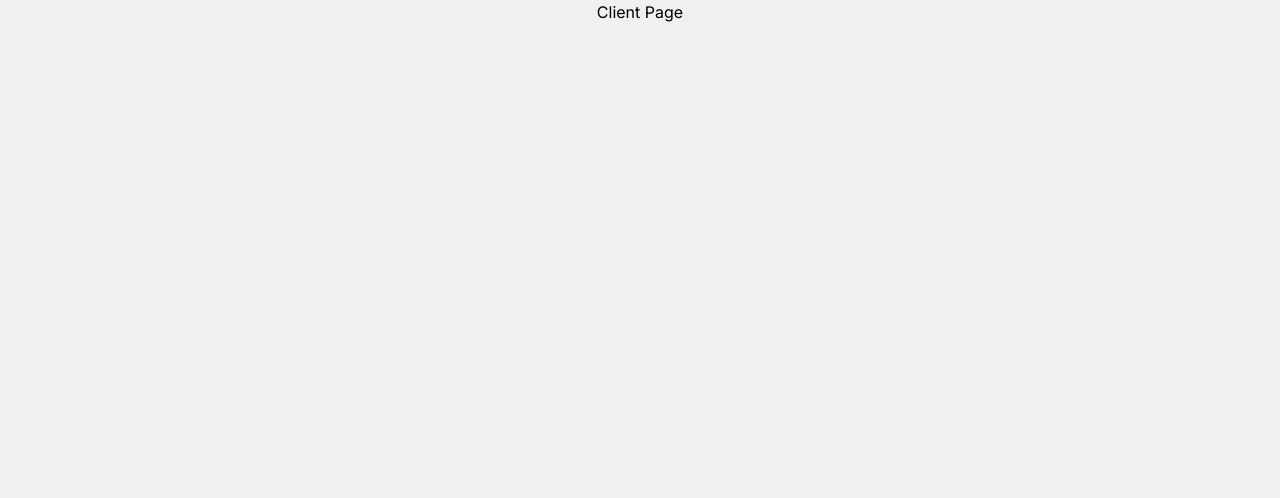
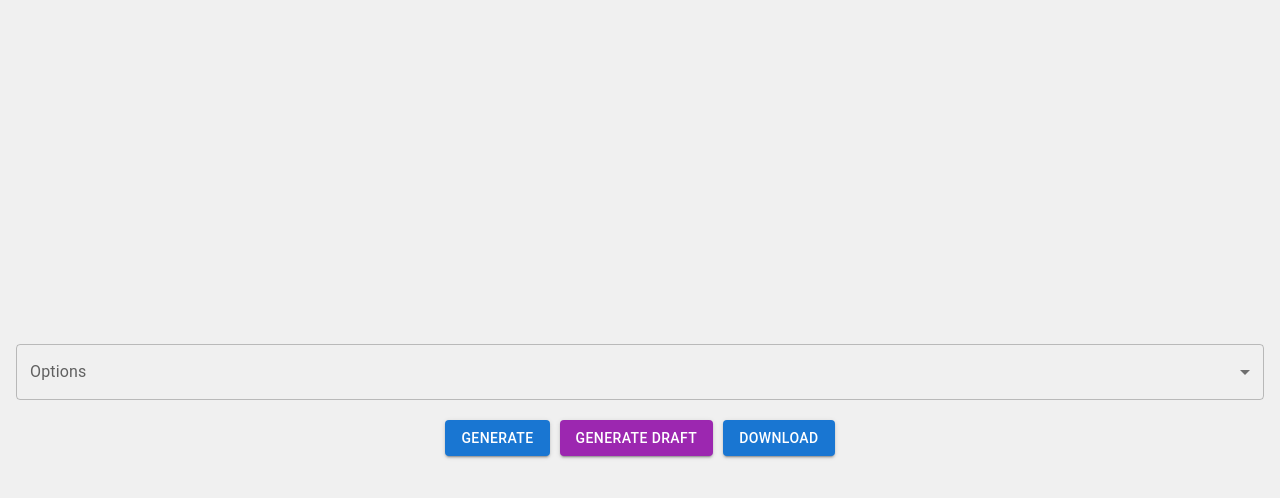
Before and after one commit to Grinzypino/ai-copilot-UI, a Next.js app: page /client in a window 1280 px wide. Shown: the top 498 px of the page. Built offline with nearby package versions, Linux system fonts and the light colour scheme.

Commit message:
Client Form Generated

```diff
--- a/app/admin/page.tsx
+++ b/app/admin/page.tsx
@@ -54,10 +54,11 @@ const handleCustomTypeChange = (index: number, event: React.ChangeEvent<HTMLInpu
 
   return (
     <Container maxWidth="md" className="container">
-      <Box className="box">
         <Typography variant="h4" gutterBottom>
           Admin Panel
         </Typography>
+      <Box className="box">
+
         {inputFields.map((inputField, index) => (
           <Box key={index} className="inputRow">
             <FormControl variant="outlined" fullWidth margin="normal">
--- a/app/client/page.tsx
+++ b/app/client/page.tsx
@@ -1,7 +1,81 @@
-"use client"
+"use client";
 
-export default function Home(){
-  return(
-    <h1> Client Page</h1>
-  )
-  }
+import { useState } from "react";
+import { Box, Button, FormControl, InputLabel, MenuItem, Select, Dialog, DialogTitle, DialogContent, DialogActions } from "@mui/material";
+import QuestionForm from "../components/generate";
+import "./styles.css";
+
+export default function Home() {
+  const [selectedOption, setSelectedOption] = useState<string>("");
+  const [openDialog, setOpenDialog] = useState<boolean>(false);
+  const [questions, setQuestions] = useState<string[]>([]);
+
+  const handleChange = (event: React.ChangeEvent<{ value: unknown }>) => {
+    setSelectedOption(event.target.value as string);
+  };
+
+  const handleGenerate = () => {
+
+    const sampleQuestions = [
+      "What is your name?",
+      "What is your email?",
+      "What is your phone number?",
+      "What is your address?",
+      "What is your occupation?",
+    ];
+    setQuestions(sampleQuestions);
+    setOpenDialog(true);
+  };
+
+  const handleGenerateDraft = () => {
+    console.log("Generate Draft button clicked");
+  };
+
+  const handleDownload = () => {
+    console.log("Download button clicked");
+  };
+
+  const handleCloseDialog = () => {
+    setOpenDialog(false);
+  };
+
+  return (
+    <Box className="container">
+      <FormControl fullWidth>
+        <InputLabel id="select-label">Options</InputLabel>
+        <Select
+          labelId="select-label"
+          value={selectedOption}
+          onChange={handleChange}
+          label="Options"
+        >
+          <MenuItem value="Option1">Option 1</MenuItem>
+          <MenuItem value="Option2">Option 2</MenuItem>
+          <MenuItem value="Option3">Option 3</MenuItem>
+          <MenuItem value="Option4">Option 4</MenuItem>
+          <MenuItem value="Option5">Option 5</MenuItem>
+        </Select>
+      </FormControl>
+      <Box className="buttonContainer">
+        <Button variant="contained" color="primary" onClick={handleGenerate}>
+          Generate
+        </Button>
+        <Button variant="contained" color="secondary" onClick={handleGenerateDraft}>
+          Generate Draft
+        </Button>
+        <Button variant="contained" color="primary" onClick={handleDownload}>
+          Download
+        </Button>
+      </Box>
+      <Dialog open={openDialog} onClose={handleCloseDialog}>
+        <DialogTitle className="dialogTitle">Question Form</DialogTitle>
+        <DialogContent>
+          <QuestionForm questions={questions} onClose={handleCloseDialog} />
+        </DialogContent>
+        <DialogActions>
+
+        </DialogActions>
+      </Dialog>
+    </Box>
+  );
+}
--- /dev/null
+++ b/app/client/styles.css
@@ -0,0 +1,71 @@
+.container {
+  display: flex;
+  flex-direction: column;
+  align-items: center;
+  justify-content: center;
+  min-height: 100vh;
+  padding: 16px;
+
+}
+
+.box {
+  width: 100%;
+  max-width: 600px;
+  border: 2px solid black;
+  padding: 16px;
+  border-radius: 8px;
+  background-color: #f9f9f9;
+  display: flex;
+  flex-direction: column;
+  align-items: center;
+}
+
+.buttonContainer {
+  display: flex;
+  gap: 10px;
+  margin-top: 20px;
+}
+
+
+
+.dialogTitle{
+  font-size: 24px;
+  font-weight: bold;
+  margin-bottom: 10px;
+ text-align: center;
+}
+.dialogContent {
+  width: 100%;
+}
+
+.questionForm {
+  padding: 20px;
+  border-radius: 8px;
+  background-color: #f0f0f0;
+}
+
+.questionForm label {
+  display: block;
+  margin-bottom: 5px;
+  font-weight: bold;
+}
+
+.questionForm input {
+  margin-bottom: 10px;
+}
+.dialogActions {
+  display: flex;
+  justify-content: center;
+  padding: 16px;
+}
+
+
+@media (max-width: 600px) {
+  .buttonContainer {
+    flex-direction: column;
+  }
+
+  .buttonContainer > * {
+    width: 100%;
+  }
+}
--- /dev/null
+++ b/app/components/generate.tsx
@@ -0,0 +1,51 @@
+// components/QuestionForm.tsx
+
+import React, { useState } from "react";
+import { Box, Button, TextField, Typography } from "@mui/material";
+
+interface QuestionFormProps {
+  questions: string[];
+  onClose: () => void;
+}
+
+const QuestionForm: React.FC<QuestionFormProps> = ({ questions, onClose }) => {
+  const [answers, setAnswers] = useState<string[]>(Array(questions.length).fill(""));
+
+  const handleChange = (index: number, event: React.ChangeEvent<HTMLInputElement>) => {
+    const newAnswers = [...answers];
+    newAnswers[index] = event.target.value;
+    setAnswers(newAnswers);
+  };
+
+  const handleSubmit = () => {
+    console.log("Submitted Answers:", answers);
+    onClose(); // Close the modal
+  };
+
+  return (
+    <Box p={2}>
+      <Typography variant="h6" gutterBottom>
+        Please answer the following questions:
+      </Typography>
+      {questions.map((question, index) => (
+        <Box key={index} mb={2}>
+          <Typography variant="body1">{question}</Typography>
+          <TextField
+            fullWidth
+            variant="outlined"
+            value={answers[index]}
+            onChange={(event) => handleChange(index, event)}
+            placeholder={`Answer ${index + 1}`}
+          />
+        </Box>
+      ))}
+    <Box className="dialogActions">
+        <Button variant="contained" color="primary" onClick={handleSubmit}>
+          Submit
+        </Button>
+      </Box>
+    </Box>
+  );
+};
+
+export default QuestionForm;
--- /dev/null
+++ b/app/components/jsoneditor.tsx
@@ -0,0 +1,27 @@
+// components/JSONEditor.tsx
+
+import React from "react";
+import { Box } from "@mui/material";
+import ReactJson from "react-json-view";
+
+interface JSONEditorProps {
+  data: object;
+  onChange: (updatedData: object) => void;
+}
+
+const JSONEditor: React.FC<JSONEditorProps> = ({ data, onChange }) => {
+  return (
+    <Box>
+      <ReactJson
+        src={data}
+        onEdit={(edit) => onChange(edit.updated_src)}
+        onAdd={(add) => onChange(add.updated_src)}
+        onDelete={(del) => onChange(del.updated_src)}
+        theme="monokai"
+        displayDataTypes={false}
+      />
+    </Box>
+  );
+};
+
+export default JSONEditor;
```
